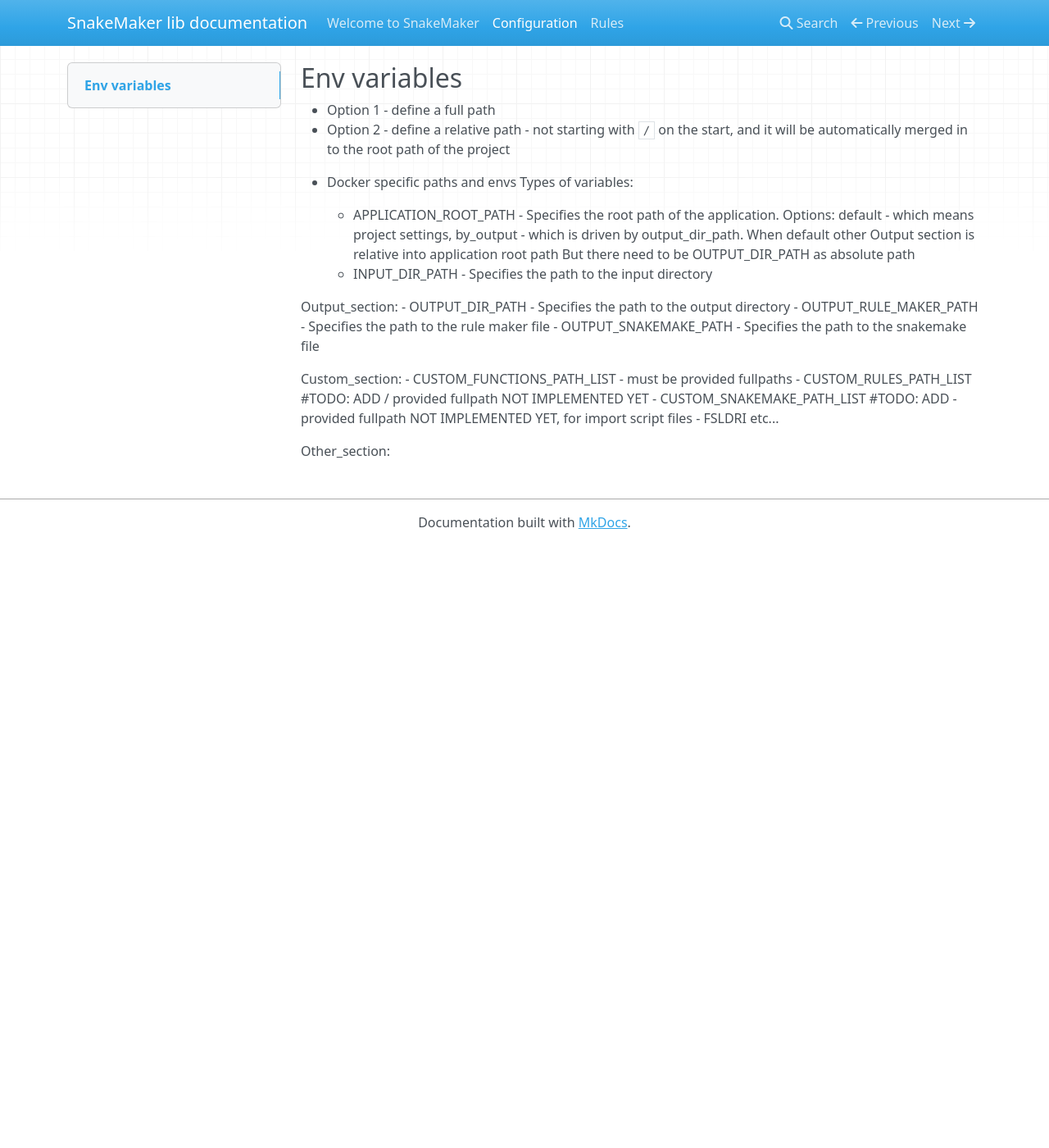
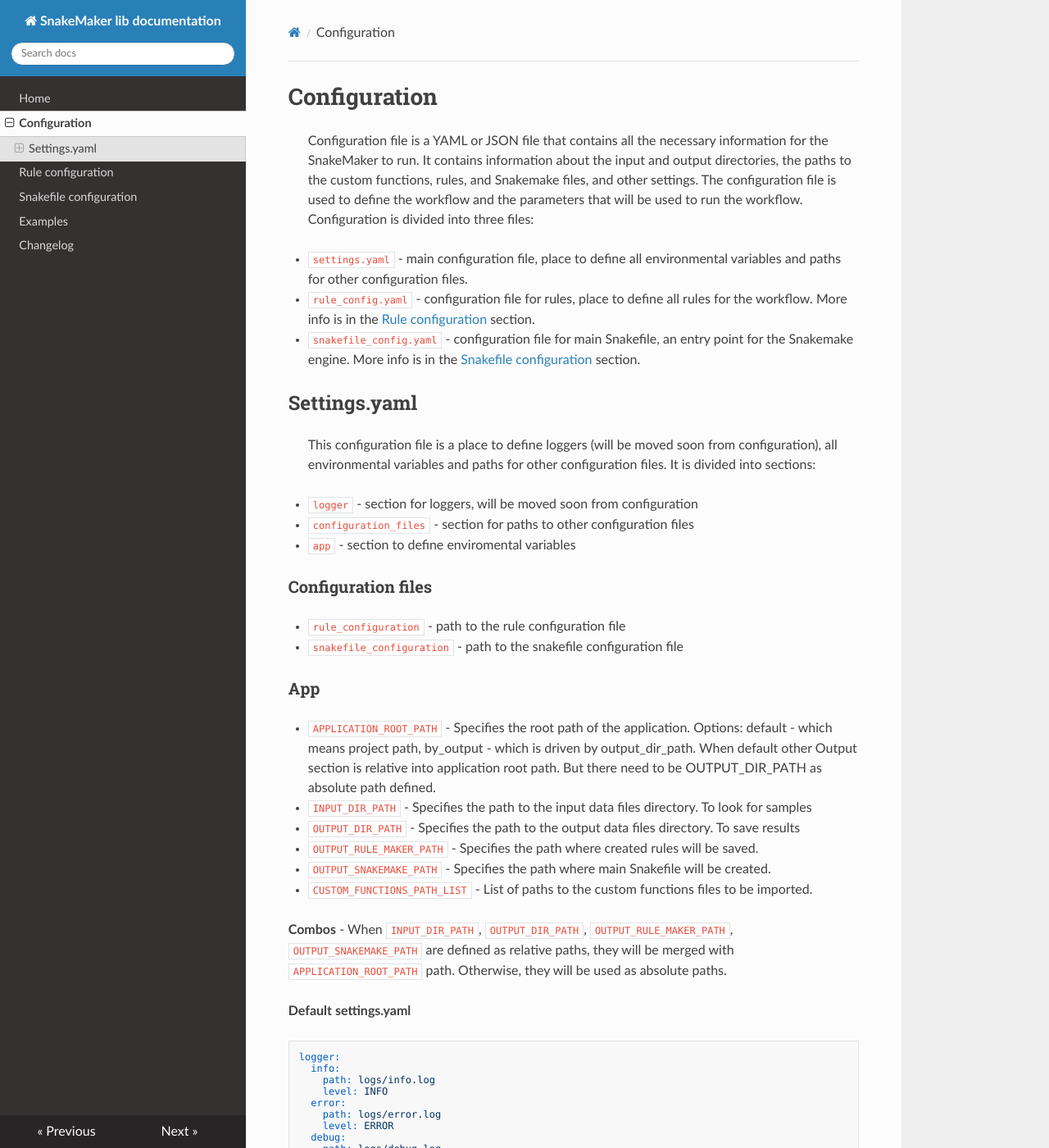
Before and after one commit to jedimik/SnakeMaker, an MkDocs documentation site: the page built from docs/docs/configuration.md, in a window 1280 px wide and 1400 px high. Shown: the whole window at 82% size. Built offline with MkDocs 1.6.1, drawn with Linux system fonts in a browser that asks for light colours; nearby versions of some CDN libraries; some of the changed text lies outside the part shown.

Commit message:
docs updated

````diff
--- a/docs/docs/configuration.md
+++ b/docs/docs/configuration.md
@@ -1,24 +1,56 @@
-## Env variables
-- Option 1 - define a full path
-- Option 2 - define a relative path - not starting with `/`  on the start, and it will be automatically merged in to the root path of the project
+# Configuration
+> Configuration file is a YAML or JSON file that contains all the necessary information for the SnakeMaker to run. It contains information about the input and output directories, the paths to the custom functions, rules, and Snakemake files, and other settings. The configuration file is used to define the workflow and the parameters that will be used to run the workflow.
+> Configuration is divided into three files:
+
+- `settings.yaml` - main configuration file, place to define all environmental variables and paths for other configuration files.
+- `rule_config.yaml` - configuration file for rules, place to define all rules for the workflow. More info is in the [Rule configuration](rule_configuration.md) section.
+- `snakefile_config.yaml` - configuration file for main Snakefile, an entry point for the Snakemake engine. More info is in the [Snakefile configuration](snakefile_configuration.md) section.
+
+## Settings.yaml
+> This configuration file is a place to define loggers (will be moved soon from configuration), all environmental variables and paths for other configuration files. It is divided into sections:
+
+- `logger` - section for loggers, will be moved soon from configuration
+- `configuration_files` - section for paths to other configuration files
+- `app` - section to define enviromental variables
+
+### Configuration files
+- `rule_configuration` - path to the rule configuration file
+- `snakefile_configuration` - path to the snakefile configuration file
+
+### App
+- `APPLICATION_ROOT_PATH` - Specifies the root path of the application. Options: default - which means project path, by_output - which is driven by output_dir_path. When default other Output section is relative into application root path. But there need to be OUTPUT_DIR_PATH as absolute path defined.
+- `INPUT_DIR_PATH` - Specifies the path to the input data files directory. To look for samples
+- `OUTPUT_DIR_PATH` - Specifies the path to the output data files directory. To save results
+- `OUTPUT_RULE_MAKER_PATH` - Specifies the path where created rules will be saved.
+- `OUTPUT_SNAKEMAKE_PATH` - Specifies the path where main Snakefile will be created.
+- `CUSTOM_FUNCTIONS_PATH_LIST` - List of paths to the custom functions files to be imported.
+
+**Combos**
+- When `INPUT_DIR_PATH`, `OUTPUT_DIR_PATH`, `OUTPUT_RULE_MAKER_PATH`, `OUTPUT_SNAKEMAKE_PATH` are defined as relative paths, they will be merged with `APPLICATION_ROOT_PATH` path. Otherwise, they will be used as absolute paths.
 
 
-- Docker specific paths and envs
-Types of variables:
-    - APPLICATION_ROOT_PATH - Specifies the root path of the application.
-    Options: default - which means project settings, by_output - which is driven by output_dir_path. When default other Output section is relative into application root path
-     But there need to be OUTPUT_DIR_PATH as absolute path
-    - INPUT_DIR_PATH - Specifies the path to the input directory
-
-Output_section:
-    - OUTPUT_DIR_PATH - Specifies the path to the output directory
-    - OUTPUT_RULE_MAKER_PATH - Specifies the path to the rule maker file
-    - OUTPUT_SNAKEMAKE_PATH - Specifies the path to the snakemake file
-
-Custom_section:
-    - CUSTOM_FUNCTIONS_PATH_LIST - must be provided fullpaths
-    - CUSTOM_RULES_PATH_LIST #TODO: ADD / provided fullpath NOT IMPLEMENTED YET
-    - CUSTOM_SNAKEMAKE_PATH_LIST #TODO: ADD - provided fullpath NOT IMPLEMENTED YET, for import script files
-    - FSLDRI etc...
-
-Other_section:
+**Default settings.yaml**
+```yaml
+logger:
+  info:
+    path: logs/info.log
+    level: INFO
+  error:
+    path: logs/error.log
+    level: ERROR
+  debug:
+    path: logs/debug.log
+    level: DEBUG
+configuration_files:
+  rule_configuration: <path>SnakeMaker/config/demo_rule_config.yaml
+  snakefile_configuration: <path>SnakeMaker/config/demo_snakefile_config.yaml
+app:
+  APPLICATION_ROOT_PATH: default
+  FSLDIR:
+  INPUT_DIR_PATH: data/input_data
+  OUTPUT_DIR_PATH: data/output_data/data
+  OUTPUT_RULE_MAKER_PATH: data/output_data/rules
+  OUTPUT_SNAKEMAKE_PATH: data/output_data
+  CUSTOM_FUNCTIONS_PATH_LIST:
+    - <path>SnakeMaker/data/scripts/demo_functions.py
+```
--- a/docs/mkdocs.yml
+++ b/docs/mkdocs.yml
@@ -1 +1,12 @@
 site_name: SnakeMaker lib documentation
+
+nav:
+  - Home: index.md
+  - Configuration: configuration.md
+  - Rule configuration: rule_configuration.md
+  - Snakefile configuration: snakefile_configuration.md
+  - Examples: examples.md
+  - Changelog: changelog.md
+
+theme:
+  name: readthedocs
--- a/requirements.txt
+++ b/requirements.txt
@@ -6,3 +6,4 @@
 pybids
 pytest
 pyyaml
+mkdocs
--- a/setup.py
+++ b/setup.py
@@ -1,6 +1,6 @@
 from setuptools import find_packages, setup
 
-with open('requirements.txt') as f:
+with open("requirements.txt") as f:
     required = f.read().splitlines()
 
 setup(
@@ -17,5 +17,5 @@
         "License :: OSI Approved :: MIT License",  # Or choose another appropriate license
         "Operating System :: OS Independent",
     ],
-    python_requires=">=3.12",  # Specify the minimum Python version required
+    python_requires=">=3.11",  # Specify the minimum Python version required
 )
````
Also changed, not shown: docs/docs/changelog.md (added, +12 -0 lines), docs/docs/examples.md (added, +15 -0 lines), docs/docs/index.md (+29 -1 lines), docs/docs/rule_configuration.md (added, +179 -0 lines), docs/docs/snakefile_configuration.md (added, +56 -0 lines), README.md, 1 other file.
